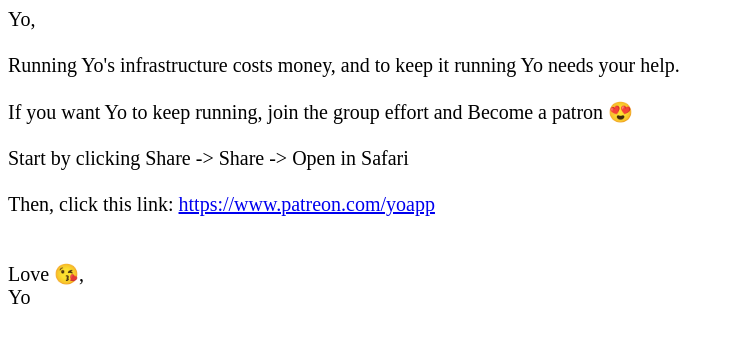
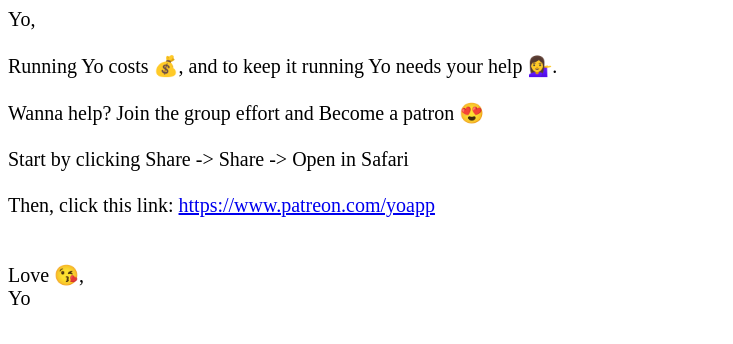
Before and after one commit to YoApp/patreon, a plain HTML site: page index.html in a window 1280 px wide. Shown: the whole page, without its empty margins (0-733 px from the left). Drawn offline with Linux system fonts and the light colour scheme.

Commit message:
Update index.html

```diff
--- a/index.html
+++ b/index.html
@@ -12,9 +12,9 @@
 <body>
 Yo,<br>
 <br>
-Running Yo's infrastructure costs money, and to keep it running Yo needs your help.<br>
+Running Yo costs 💰, and to keep it running Yo needs your help 💁‍♀️.<br>
 <br>
-If you want Yo to keep running, join the group effort and Become a patron 😍<br>
+Wanna help? Join the group effort and Become a patron 😍<br>
 <br>
   Start by clicking Share -> Share -> Open in Safari<br><br>
   Then, click this link:  <a target="_blank" href="https://patreon.com/yoapp?utm_medium=yo&utm_source=yo&utm_campaign=c3">https://www.patreon.com/yoapp</a><br>
```
